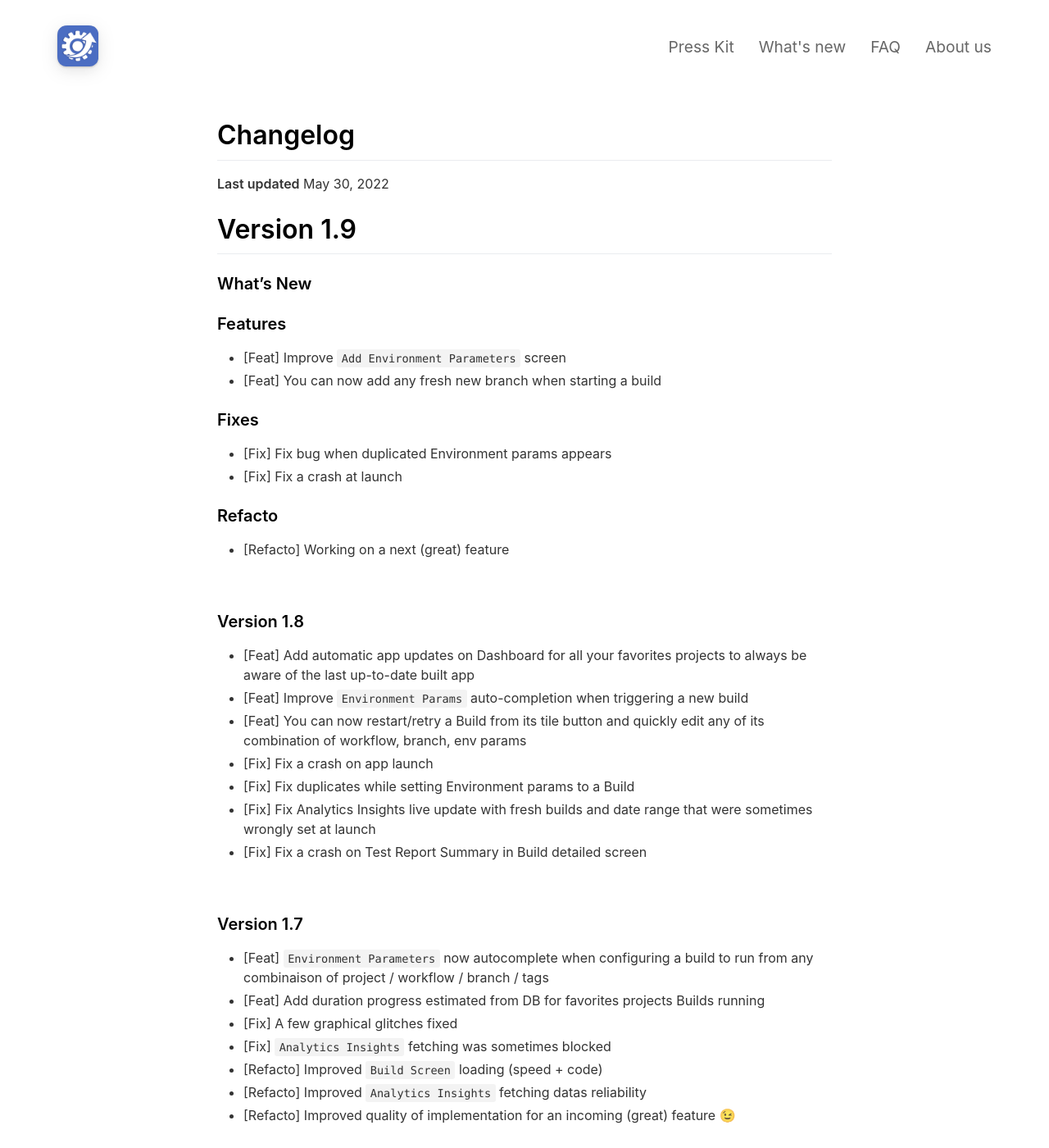
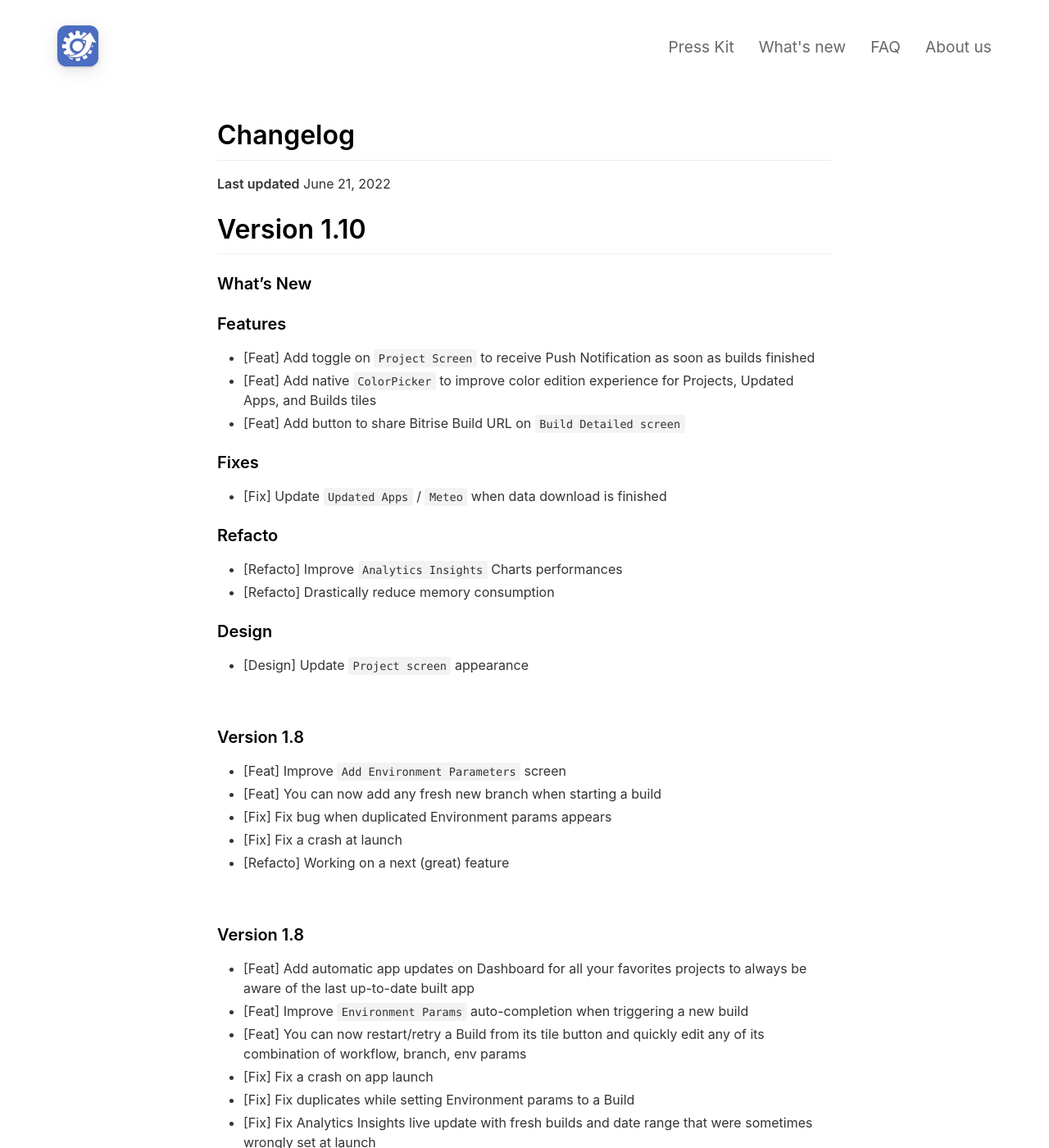
Before and after one commit to sambot-app/sambot.github.io, a Jekyll site: the page built from _pages/1_changelog.md, in a window 1280 px wide and 1400 px high. Shown: the whole window at 82% size. Built offline with Jekyll 4.4.1, drawn with Linux system fonts in a browser that asks for light colours; nearby versions of some CDN libraries.

Commit message:
update changelog 1.10

```diff
--- a/_pages/1_changelog.md
+++ b/_pages/1_changelog.md
@@ -5,21 +5,35 @@ include_in_header: true
 ---
 
 # Changelog
-**Last updated** May 30, 2022
+**Last updated** June 21, 2022
 
-# **Version 1.9**
+# **Version 1.10**
 
 ### What's New
 
 ### Features
+- [Feat] Add toggle on `Project Screen` to receive Push Notification as soon as builds finished
+- [Feat] Add native `ColorPicker` to improve color edition experience for Projects, Updated Apps, and Builds tiles
+- [Feat] Add button to share Bitrise Build URL on `Build Detailed screen`
+
+### Fixes
+- [Fix] Update `Updated Apps` / `Meteo` when data download is finished
+
+### Refacto
+- [Refacto] Improve `Analytics Insights` Charts performances
+- [Refacto] Drastically reduce memory consumption
+
+### Design
+- [Design] Update `Project screen` appearance
+
+<br>
+
+
+### **Version 1.8**
 - [Feat] Improve `Add Environment Parameters` screen
 - [Feat] You can now add any fresh new branch when starting a build
-
-### Fixes
 - [Fix] Fix bug when duplicated Environment params appears
 - [Fix] Fix a crash at launch
-
-### Refacto
 - [Refacto] Working on a next (great) feature
 
 <br>
```
Also changed, not shown: 1 other file.
